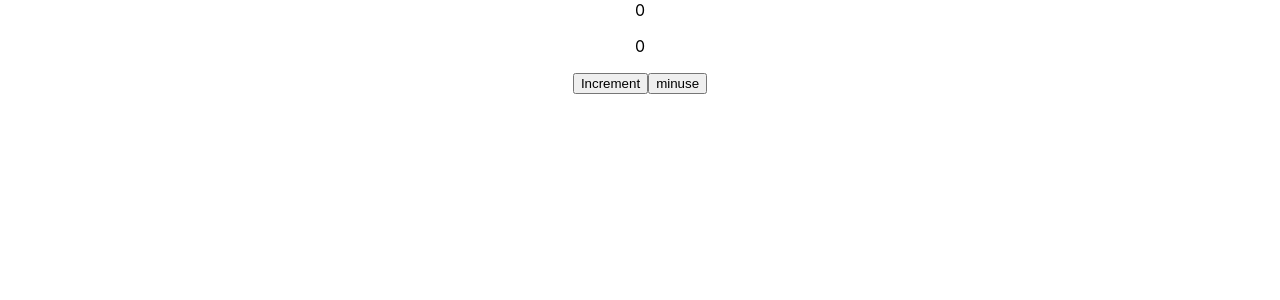
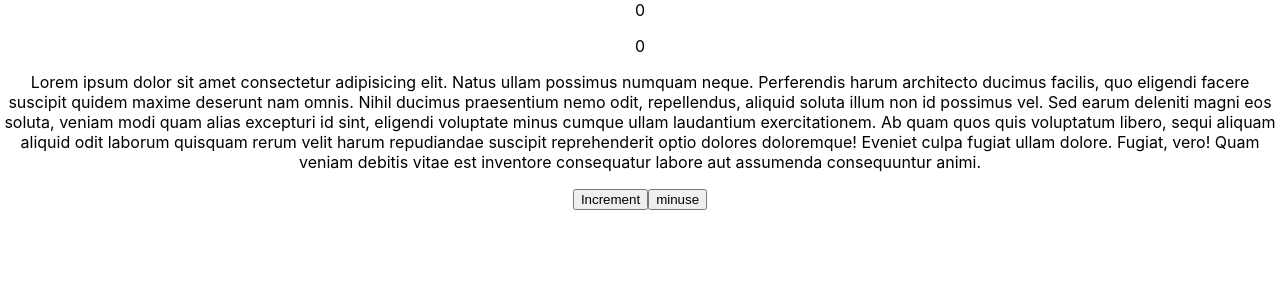
Before and after one commit to FahadMridha/counter_app, a React (Create React App) app: page / in a window 1280 px wide. Shown: the top 300 px of the page. Built offline with nearby package versions, Linux system fonts and the light colour scheme.

Commit message:
ocean added

```diff
--- a/src/component/Child.js
+++ b/src/component/Child.js
@@ -15,6 +15,19 @@ const Child = () => {
   return (
     <div className="text-center">
       <p>{state}</p>
+      <p>
+        Lorem ipsum dolor sit amet consectetur adipisicing elit. Natus ullam
+        possimus numquam neque. Perferendis harum architecto ducimus facilis,
+        quo eligendi facere suscipit quidem maxime deserunt nam omnis. Nihil
+        ducimus praesentium nemo odit, repellendus, aliquid soluta illum non id
+        possimus vel. Sed earum deleniti magni eos soluta, veniam modi quam
+        alias excepturi id sint, eligendi voluptate minus cumque ullam
+        laudantium exercitationem. Ab quam quos quis voluptatum libero, sequi
+        aliquam aliquid odit laborum quisquam rerum velit harum repudiandae
+        suscipit reprehenderit optio dolores doloremque! Eveniet culpa fugiat
+        ullam dolore. Fugiat, vero! Quam veniam debitis vitae est inventore
+        consequatur labore aut assumenda consequuntur animi.
+      </p>
       <button
         onClick={() => dispatch({ type: "INCREMENT", payload: { count: 5 } })}
       >
```
